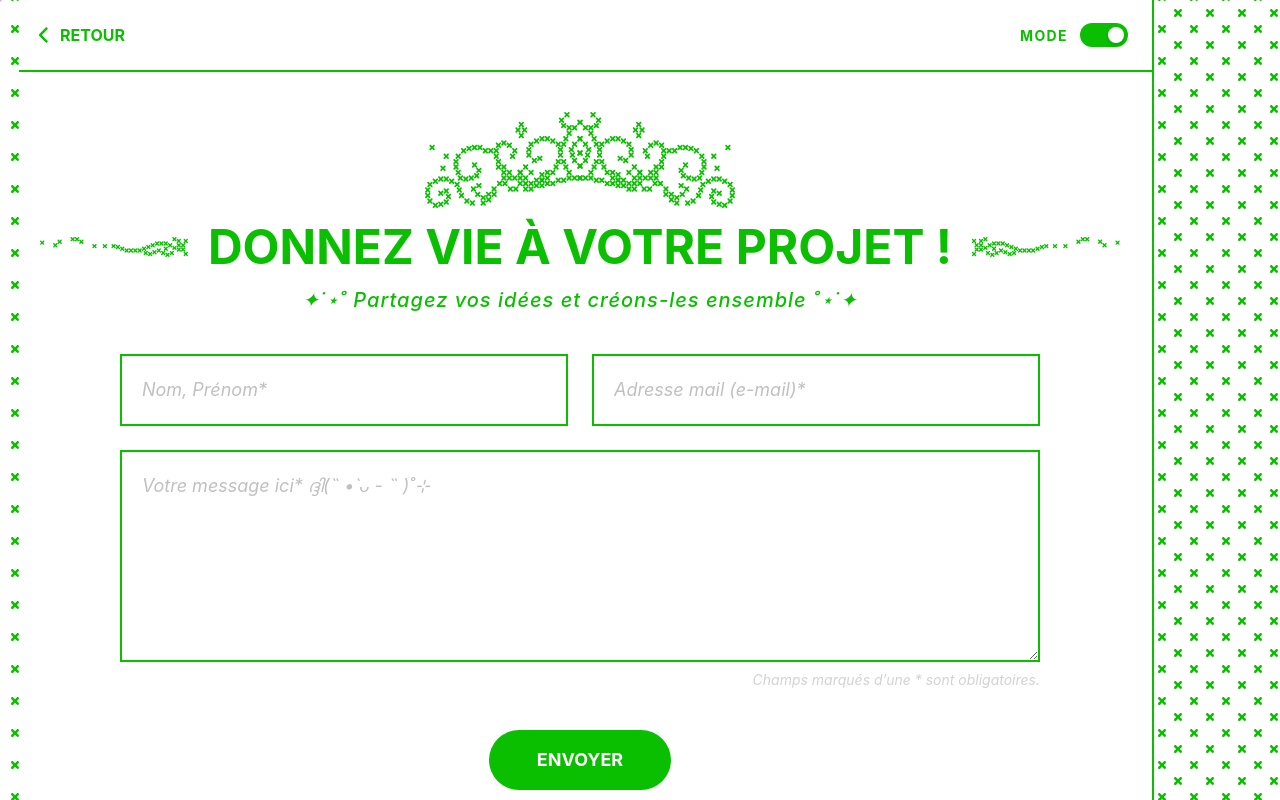
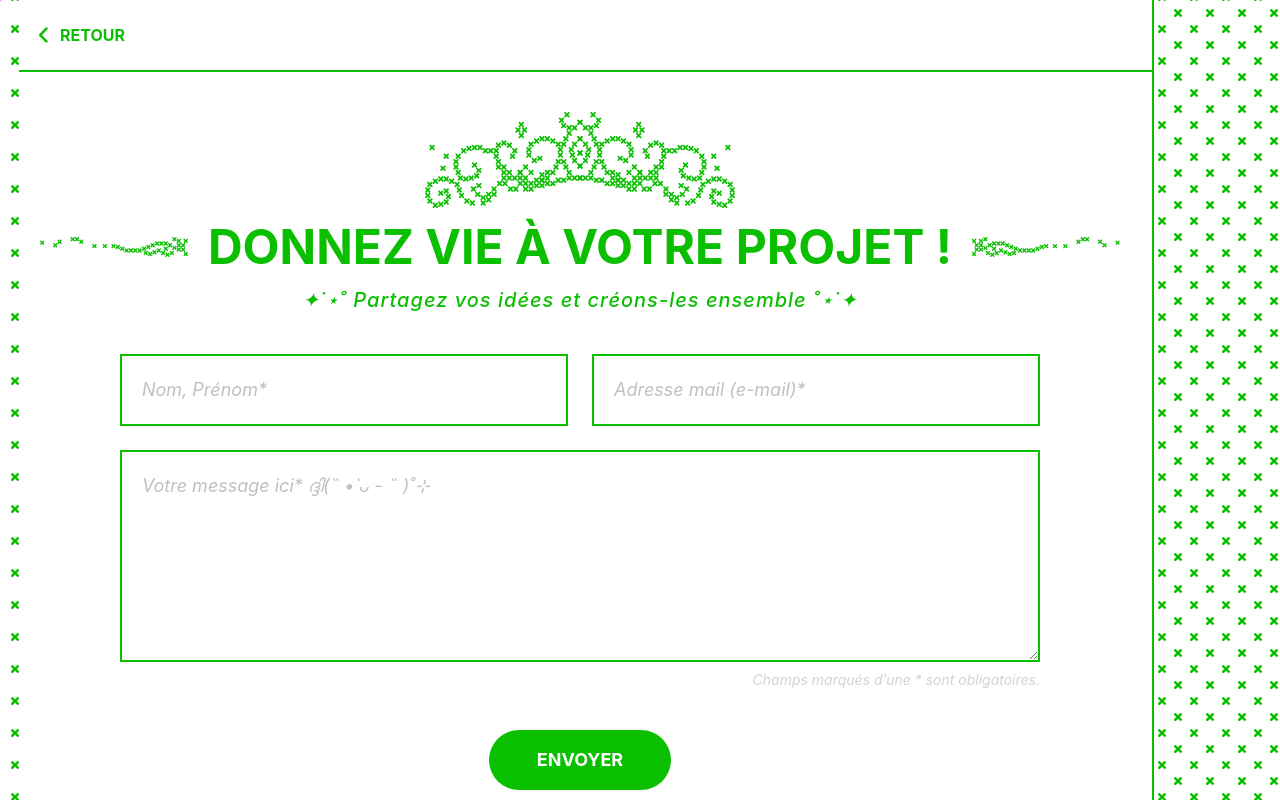
Before and after one commit to Pindmie/Book-2026, a React (Vite) app: page /contact in a window 1280 px wide. Built offline with nearby package versions, Linux system fonts and the light colour scheme; the HTML template or start-up script is replaced by a standard one.

Commit message:
maj: no switch form

```diff
--- a/src/pages/ContactForm.jsx
+++ b/src/pages/ContactForm.jsx
@@ -81,10 +81,6 @@ const ContactForm = ({ sharedTransition, onClose }) => {
             RETOUR
           </button>
 
-          <div className="flex items-center gap-3">
-            <span className="text-[14px] font-bold uppercase tracking-widest text-brand">Mode</span>
-            <ThemeSwitch />
-          </div>
         </motion.div>
 
       <main ref={scrollAreaRef} className="flex-1 flex flex-col bg-white overflow-y-auto md:overflow-hidden no-scrollbar items-center justify-start pt-8 md:pt-[5vh] pb-2 px-[4vh]">
```
